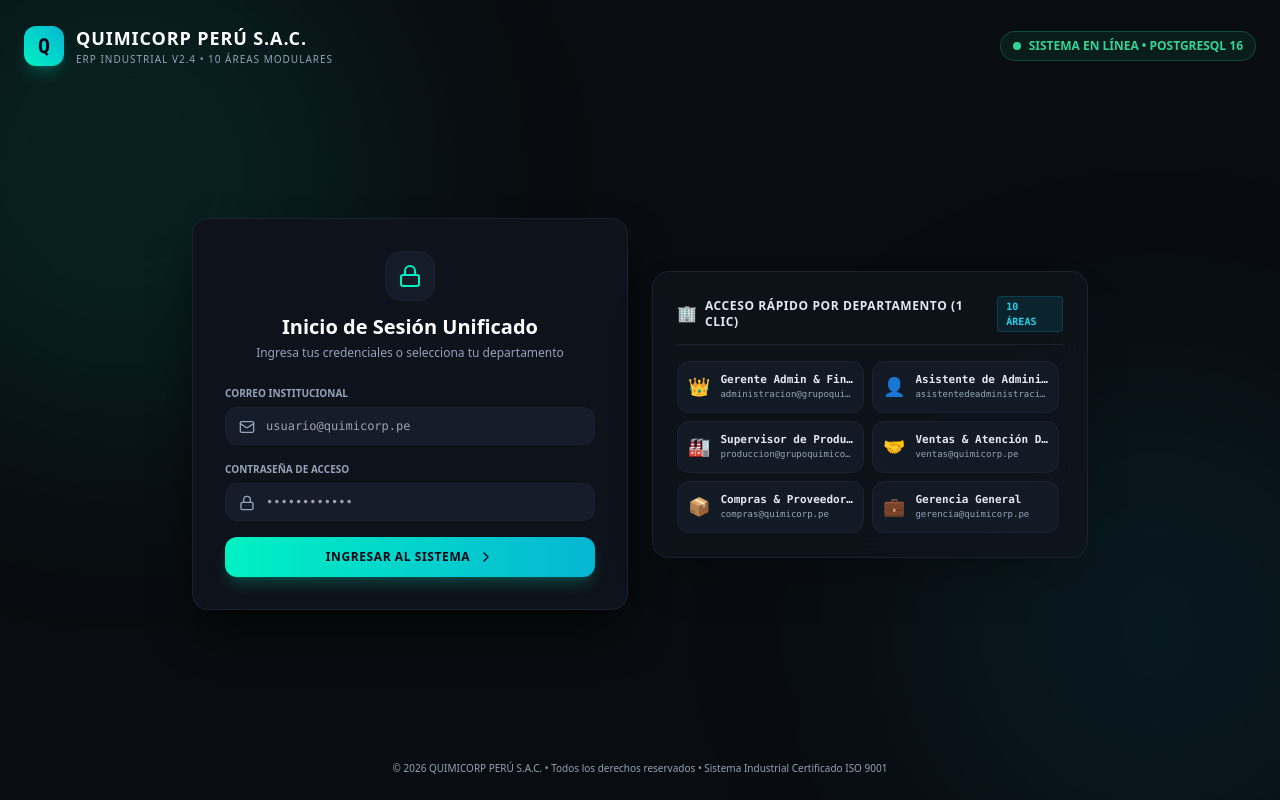
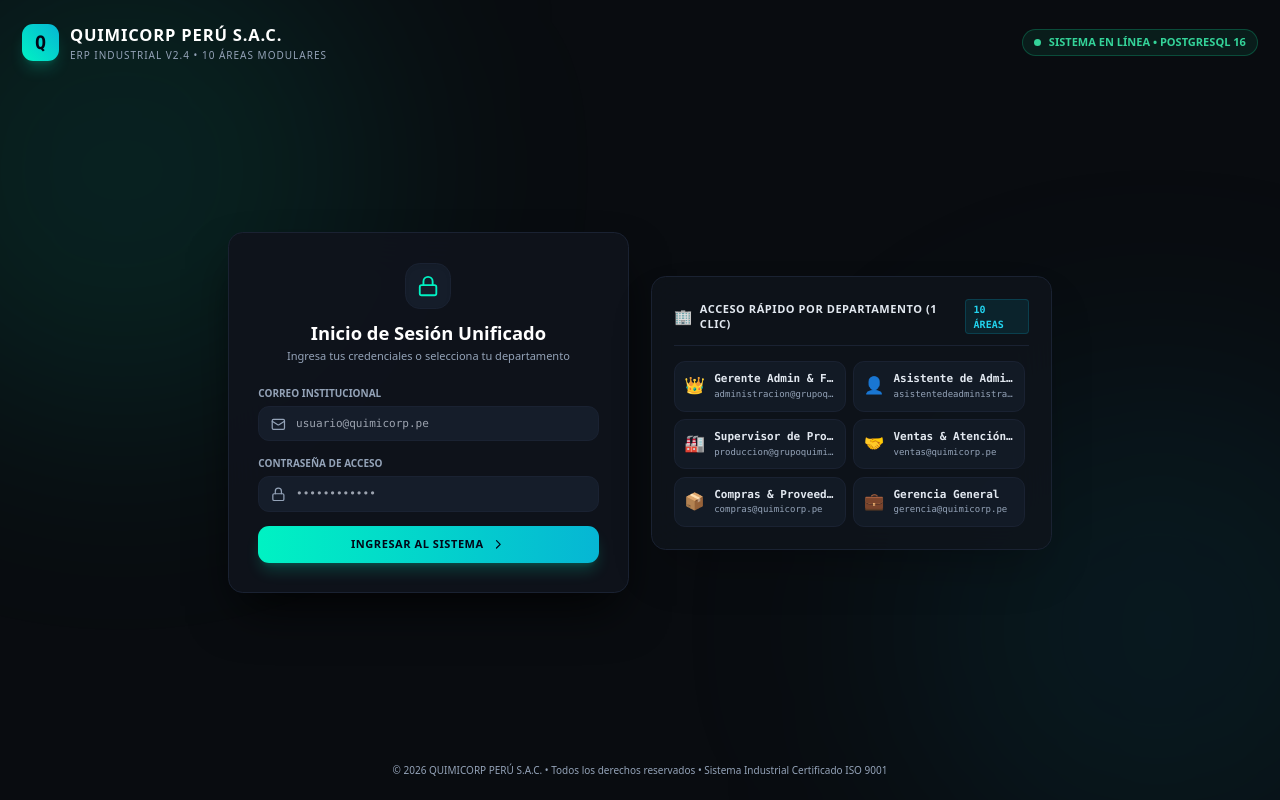
Before and after one commit to Felakz/ERP-QUIMICORP, a Next.js app in the folder frontend/: page /login in a window 1280 px wide. Built offline with nearby package versions, Linux system fonts and the light colour scheme; no server answers.

Commit message:
style(ui): ajustar escala tipografica general al 92% para mayor densidad y elegancia industrial

```diff
--- a/frontend/app/globals.css
+++ b/frontend/app/globals.css
@@ -7,10 +7,17 @@
   --brand-emerald: #10b981;
 }
 
+html {
+  font-size: 92%; /* Escala compacta al 92% para máxima densidad y elegancia industrial */
+  -webkit-font-smoothing: antialiased;
+  -moz-osx-font-smoothing: grayscale;
+  text-rendering: optimizeLegibility;
+}
+
 body {
   background-color: #0b0f17;
   color: #f8fafc;
-  font-feature-settings: 'tnum' 1;
+  font-feature-settings: 'tnum' 1, 'cv02' 1, 'cv03' 1, 'cv04' 1;
 }
 
 /* Custom dark scrollbars */
```
